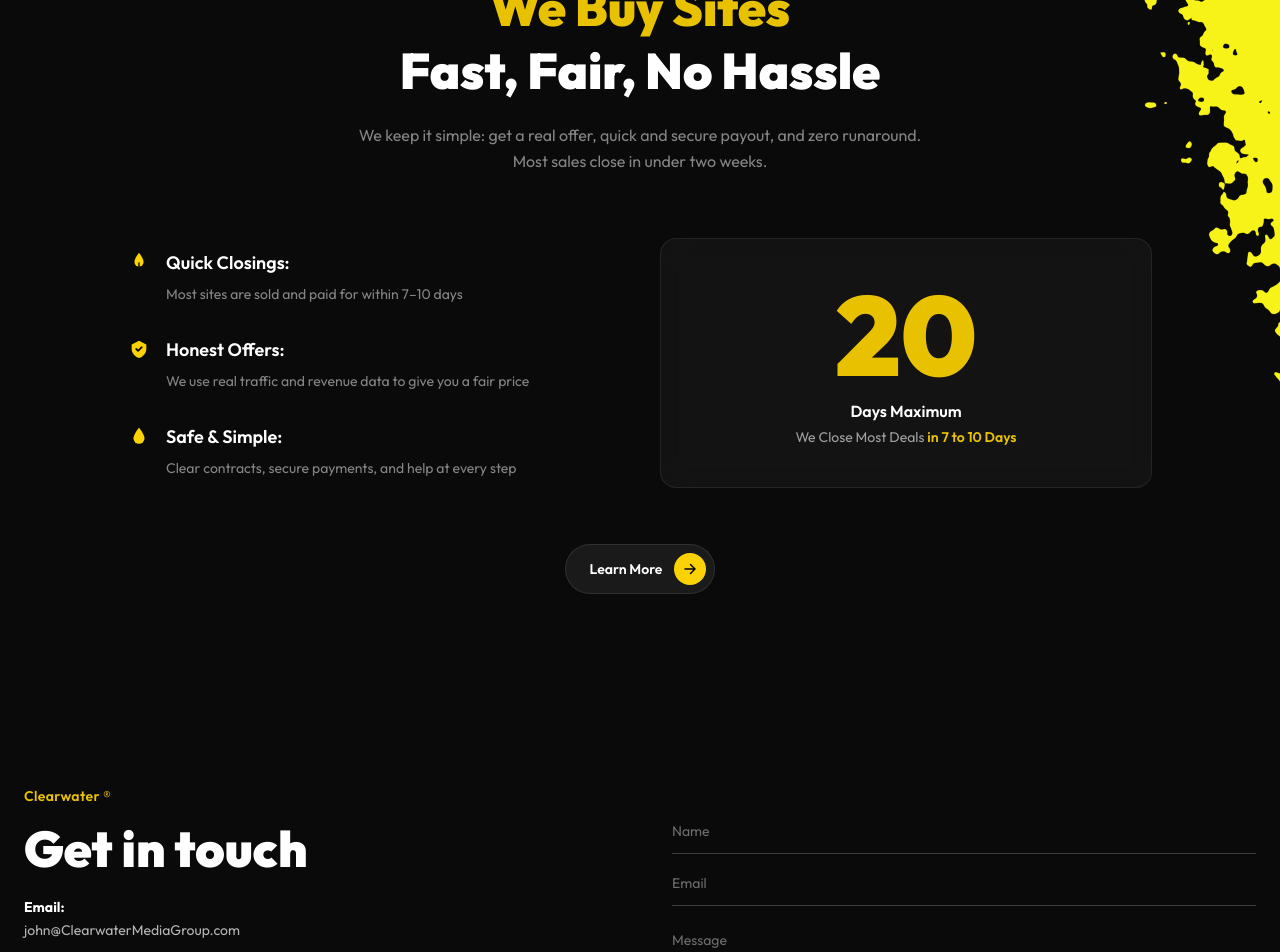
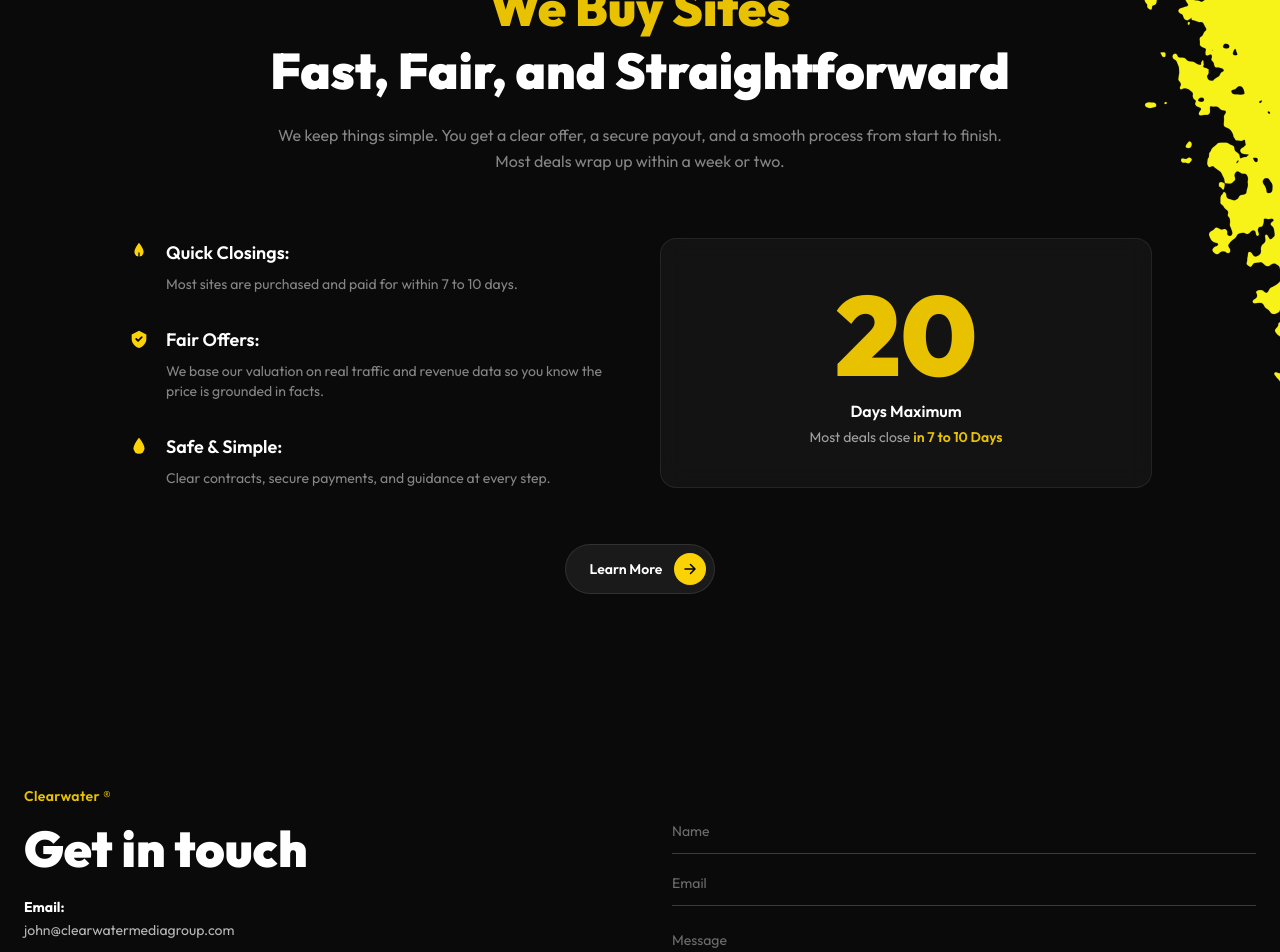
Before and after one commit to efodthe2nd/clearwater, a Next.js app: page / in a window 1280 px wide. Shown: the part 1680-2632 px from the top of the page. Built offline with nearby package versions, Linux system fonts and the light colour scheme.

Commit message:
update home page

```diff
--- a/app/components/home/ContactSection.tsx
+++ b/app/components/home/ContactSection.tsx
@@ -27,14 +27,14 @@ export default function ContactSection() {
                   href="mailto:john@ClearwaterMediaGroup.com"
                   className="text-white/70 text-sm hover:text-[var(--yellow)] transition-colors"
                 >
-                  john@ClearwaterMediaGroup.com
+                  john@clearwatermediagroup.com
                 </a>
               </div>
 
               <div>
                 <p className="text-white font-bold text-sm">Address:</p>
                 <p className="text-white/70 text-sm">
-                  30N Gould st, sheridan, wyoming 82801
+                  30N Gould St, Sheridan, Wyoming 82801
                 </p>
               </div>
             </div>
--- a/app/components/home/WeBuySitesSection.tsx
+++ b/app/components/home/WeBuySitesSection.tsx
@@ -7,7 +7,7 @@ const features = [
       </svg>
     ),
     title: 'Quick Closings:',
-    description: 'Most sites are sold and paid for within 7–10 days',
+    description: 'Most sites are purchased and paid for within 7 to 10 days.',
   },
   {
     icon: (
@@ -16,8 +16,8 @@ const features = [
         <path d="M9 12l2 2 4-4" stroke="#0a0a0a" strokeWidth="2" strokeLinecap="round" strokeLinejoin="round"/>
       </svg>
     ),
-    title: 'Honest Offers:',
-    description: 'We use real traffic and revenue data to give you a fair price',
+    title: 'Fair Offers:',
+    description: 'We base our valuation on real traffic and revenue data so you know the price is grounded in facts.',
   },
   {
     icon: (
@@ -26,7 +26,7 @@ const features = [
       </svg>
     ),
     title: 'Safe & Simple:',
-    description: 'Clear contracts, secure payments, and help at every step',
+    description: 'Clear contracts, secure payments, and guidance at every step.',
   },
 ]
 
@@ -47,12 +47,12 @@ export default function WeBuySitesSection() {
         <div className="text-center mb-16">
           <h2 className="font-black leading-tight" style={{ marginBottom: 'var(--mb-h2)' }}>
             <span className="text-[var(--yellow)] block" style={{ fontSize: 'var(--font-h2)' }}>We Buy Sites</span>
-            <span className="text-white block" style={{ fontSize: 'var(--font-h2)' }}>Fast, Fair, No Hassle</span>
+            <span className="text-white block" style={{ fontSize: 'var(--font-h2)' }}>Fast, Fair, and Straightforward</span>
           </h2>
           <p className="text-white/50 mt-5 text-base leading-relaxed">
-            We keep it simple: get a real offer, quick and secure payout, and zero runaround.
+            We keep things simple. You get a clear offer, a secure payout, and a smooth process from start to finish.
             <br />
-            Most sales close in under two weeks.
+            Most deals wrap up within a week or two.
           </p>
         </div>
 
@@ -84,7 +84,7 @@ export default function WeBuySitesSection() {
             </span>
             <p className="text-white font-semibold text-base mt-2">Days Maximum</p>
             <p className="text-white/60 text-sm mt-1">
-              We Close Most Deals{' '}
+              Most deals close{' '}
               <span className="text-[var(--yellow)] font-semibold">in 7 to 10 Days</span>
             </p>
           </div>
```
